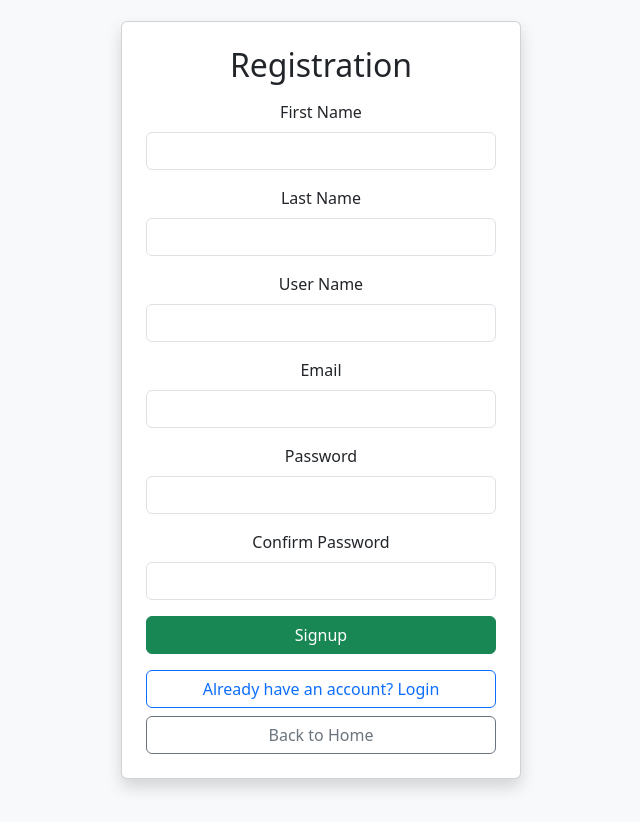
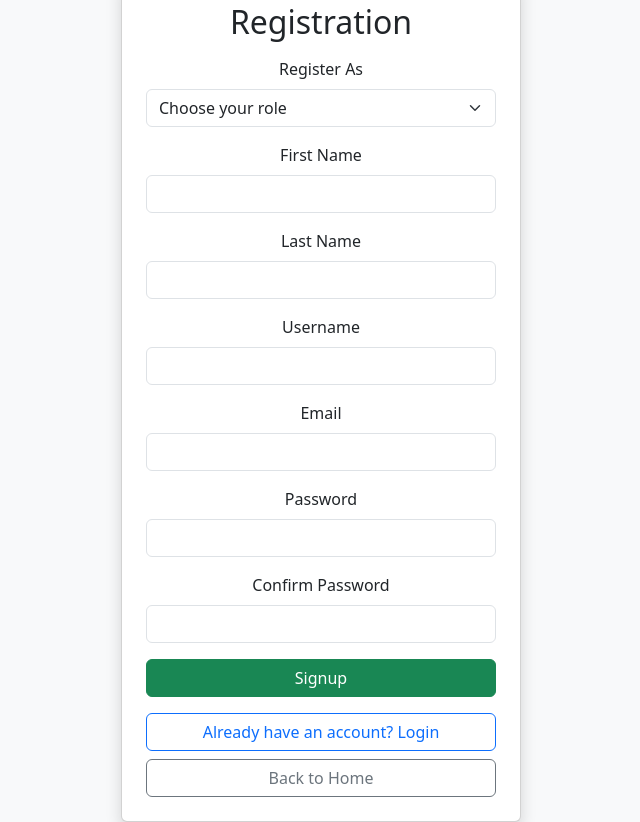
Before and after one commit to kathlynbajenio22/Web, a Django app: page /user_registration/ in a window 1280 px wide. Shown: the whole page, without its empty margins (319-959 px from the left). Before the commit the page ends 790 px from the top, so only its background shows below. Run offline with Django 5.2, Linux system fonts and the light colour scheme.

Commit message:
Initial commit

```diff
--- a/lms/templates/lms/user_registration.html
+++ b/lms/templates/lms/user_registration.html
@@ -14,26 +14,35 @@
             <form method="POST" action="{% url 'lms:user_registration' %}">
                 {% csrf_token %}
 
+                <!-- User Type Selection -->
                 <div class="mb-3">
-                    <label for="first name" class="form-label">First Name</label>
+                    <label for="user_type" class="form-label">Register As</label>
+                    <select class="form-select" id="user_type" name="user_type" required>
+                        <option value="" disabled selected>Choose your role</option>
+                        <option value="trainer">Trainer</option>
+                        <option value="student">Student</option>
+                    </select>
+                </div>
+
+                <div class="mb-3">
+                    <label for="firstname" class="form-label">First Name</label>
                     <input type="text" class="form-control" id="firstname" name="firstname" required>
                 </div>
 
                 <div class="mb-3">
-                    <label for="last name" class="form-label">Last Name</label>
+                    <label for="lastname" class="form-label">Last Name</label>
                     <input type="text" class="form-control" id="lastname" name="lastname" required>
                 </div>
 
                 <div class="mb-3">
-                    <label for="user name" class="form-label">User Name</label>
-                    <input type="text" class="form-control" id="username" name="lastname" required>
+                    <label for="username" class="form-label">Username</label>
+                    <input type="text" class="form-control" id="username" name="username" required>
                 </div>
 
                 <div class="mb-3">
                     <label for="email" class="form-label">Email</label>
                     <input type="email" class="form-control" id="email" name="email" required>
                 </div>
-
 
                 <div class="mb-3">
                     <label for="password" class="form-label">Password</label>
@@ -47,6 +56,7 @@
 
                 <button type="submit" class="btn btn-success w-100">Signup</button>
             </form>
+
             <div class="mt-3">
                 <a href="{% url 'lms:user_login' %}" class="btn btn-outline-primary w-100">Already have an account? Login</a>
                 <a href="{% url 'lms:home' %}" class="btn btn-outline-secondary w-100 mt-2">Back to Home</a>
```
Also changed, not shown: lms/templates/lms/dashboard.html (added).
